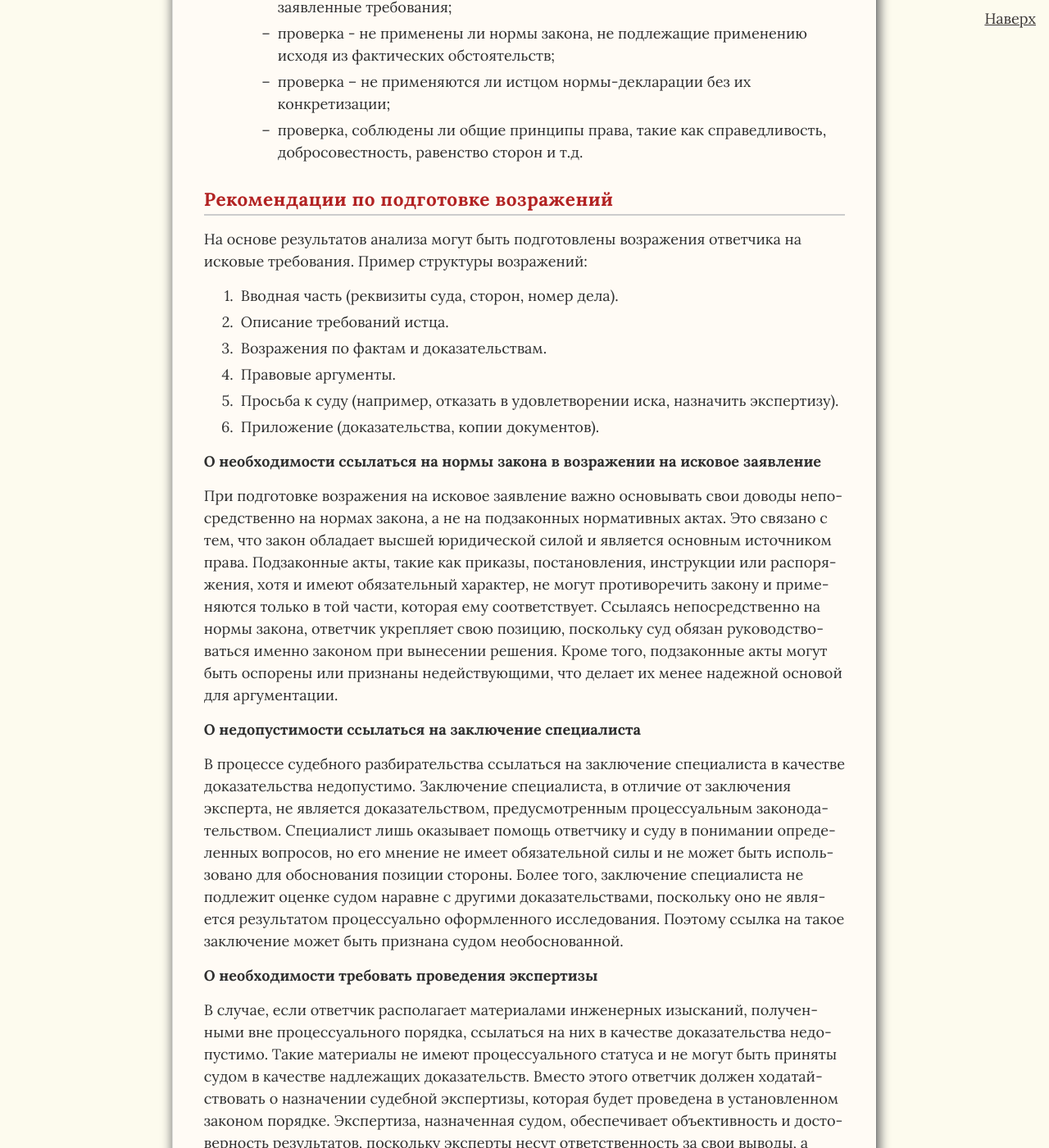
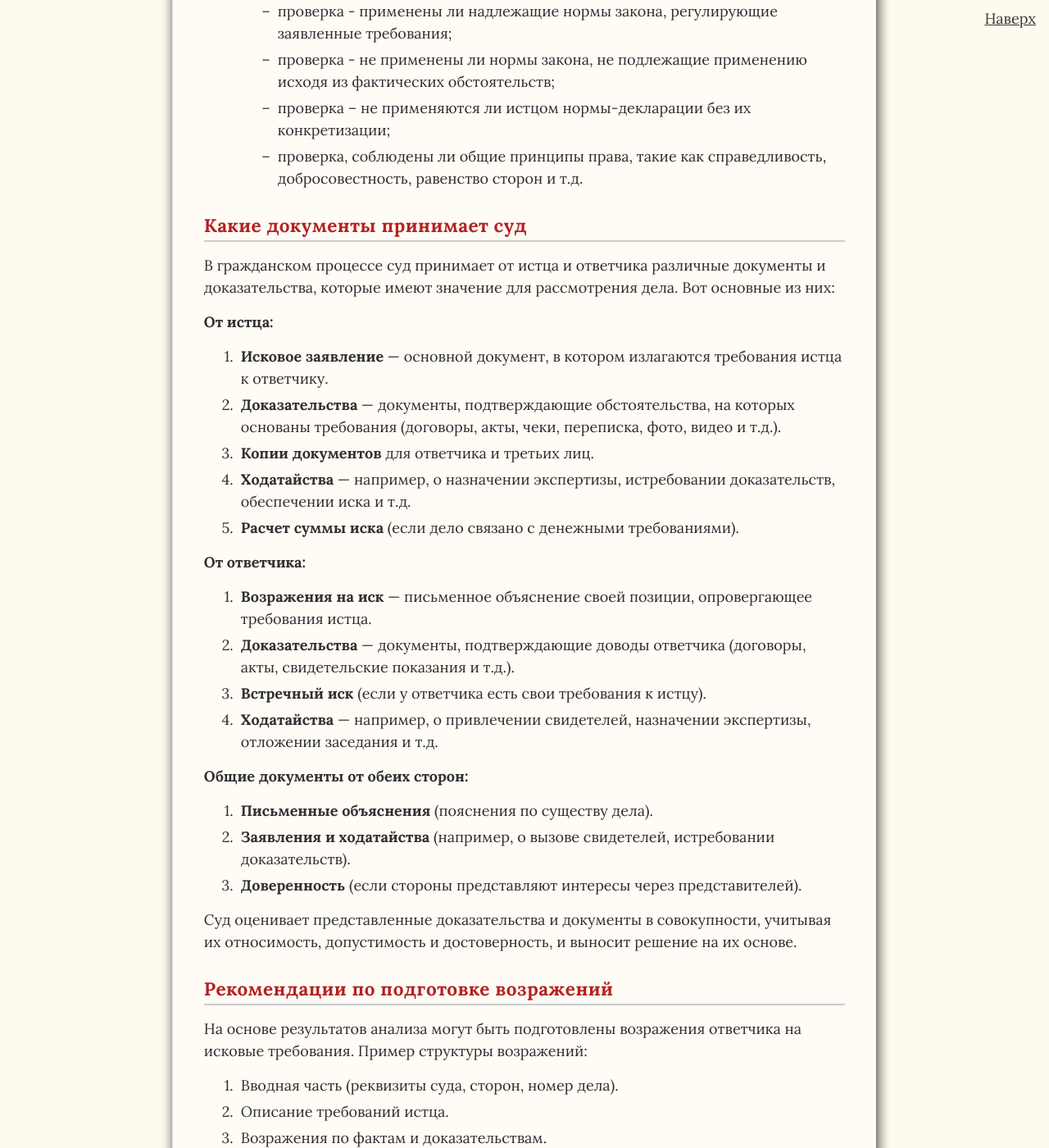
Before and after one commit to SergSi/land-use-art, a Jekyll site: the page built from _posts/2025-03-09-isk.md, in a window 1280 px wide and 1400 px high, scrolled down 3906 px. Shown: the whole window at 82% size. Built offline with Jekyll 4.4.1, drawn with Linux system fonts in a browser that asks for light colours; some web fonts are replaced; some of the changed text lies outside the part shown.

Commit message:
Update 2025-03-09-isk.md

```diff
--- a/_posts/2025-03-09-isk.md
+++ b/_posts/2025-03-09-isk.md
@@ -71,6 +71,33 @@
 - проверка - не применены ли нормы закона, не подлежащие применению исходя из фактических обстоятельств;
 - проверка – не применяются ли истцом нормы-декларации без их конкретизации;
 - проверка, соблюдены ли общие принципы права, такие как справедливость, добросовестность, равенство сторон и т.д.
+
+## Какие документы принимает суд
+
+В гражданском процессе суд принимает от истца и ответчика различные документы и доказательства, которые имеют значение для рассмотрения дела. Вот основные из них:
+
+**От истца:**
+
+1. **Исковое заявление** — основной документ, в котором излагаются требования истца к ответчику.
+2. **Доказательства** — документы, подтверждающие обстоятельства, на которых основаны требования (договоры, акты, чеки, переписка, фото, видео и т.д.).
+3. **Копии документов** для ответчика и третьих лиц.
+4. **Ходатайства** — например, о назначении экспертизы, истребовании доказательств, обеспечении иска и т.д.
+5. **Расчет суммы иска** (если дело связано с денежными требованиями).
+
+**От ответчика:**
+
+1. **Возражения на иск** — письменное объяснение своей позиции, опровергающее требования истца.
+2. **Доказательства** — документы, подтверждающие доводы ответчика (договоры, акты, свидетельские показания и т.д.).
+3. **Встречный иск** (если у ответчика есть свои требования к истцу).
+4. **Ходатайства** — например, о привлечении свидетелей, назначении экспертизы, отложении заседания и т.д.
+
+**Общие документы от обеих сторон:**
+
+1. **Письменные объяснения** (пояснения по существу дела).
+2. **Заявления и ходатайства** (например, о вызове свидетелей, истребовании доказательств).
+3. **Доверенность** (если стороны представляют интересы через представителей).
+
+Суд оценивает представленные доказательства и документы в совокупности, учитывая их относимость, допустимость и достоверность, и выносит решение на их основе.
 
 ## Рекомендации по подготовке возражений
 
```
